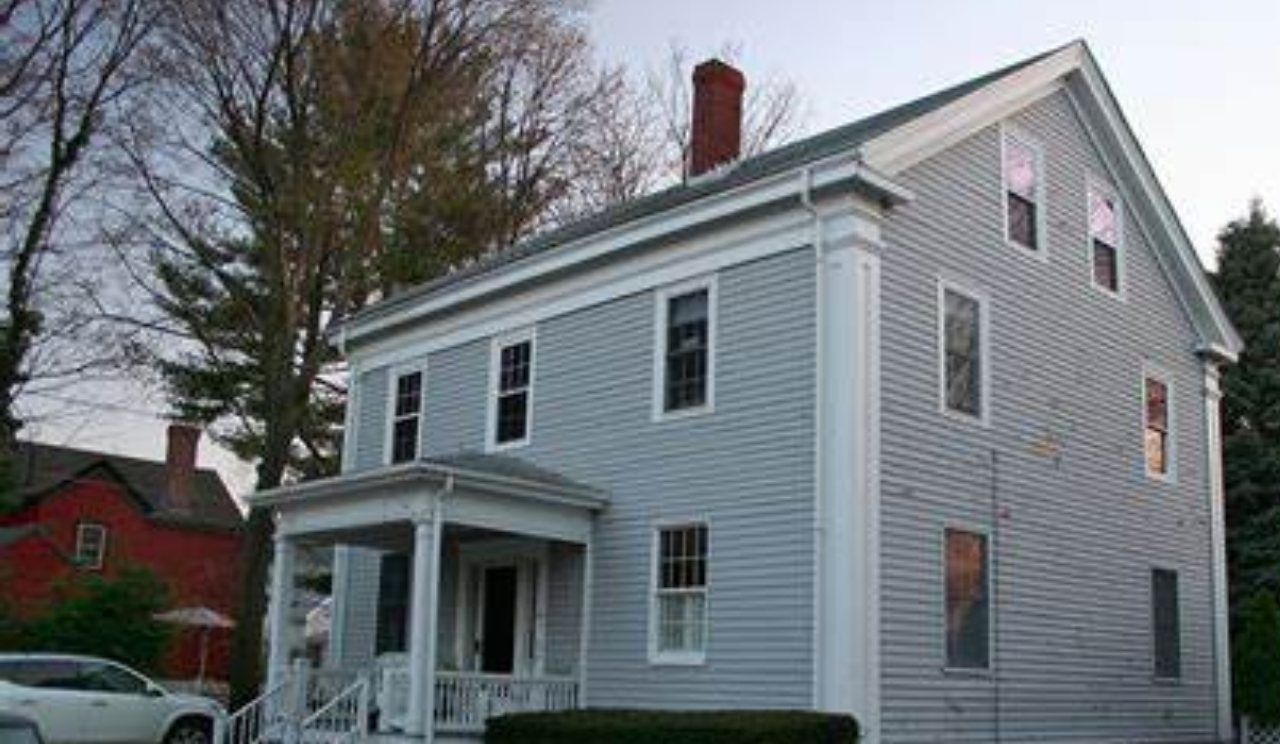
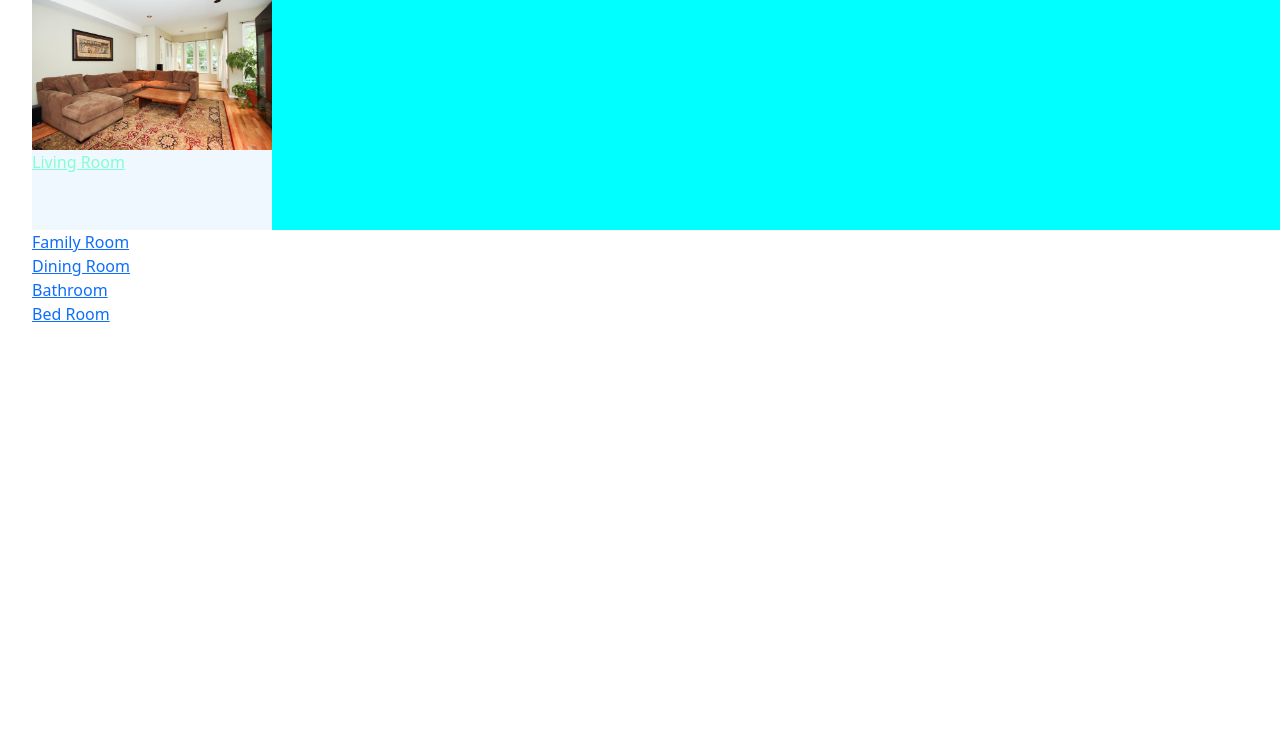
Before and after one commit to gowotamdal/bootstrap-switch-lamp, a plain HTML site: page index.html in a window 1280 px wide. Shown: the part 56-800 px from the top of the page. Drawn offline with nearby package versions, Linux system fonts and the light colour scheme.

Commit message:
menambah beberapa assets dan melakukan perubahan

```diff
--- a/index.html
+++ b/index.html
@@ -9,37 +9,66 @@
     <!-- CSS only -->
     <link href="https://cdn.jsdelivr.net/npm/bootstrap@5.2.1/dist/css/bootstrap.min.css" rel="stylesheet"
         integrity="sha384-iYQeCzEYFbKjA/T2uDLTpkwGzCiq6soy8tYaI1GyVh/UjpbCx/TYkiZhlZB6+fzT" crossorigin="anonymous">
+
     <title>Switch Your Lamps</title>
+
     <link rel="stylesheet" href="style.css">
 
 </head>
 
 <body>
     <div class="home">
+        <h2>HOME</h2>
+        <div class="allrooms">
 
-        <h2>HOME</h2>
+            <ul class="ul-allrooms">
 
+                <!-- Living Room -->
+                <div class="container-livingroom">
+                    <li class="li-livingroom">
+                        <a href="livingroom.html" class="livingroom">
+                            <img src="assets/image/livingroom.jpg" class="img-livingroom" />
+                            <p>Living Room</p>
+                        </a>
+                    </li>
+                </div>
 
-        <!-- Living Room -->
-        <div>
-            <img src="" />
+                <!-- Family Room -->
+                <div class="container-familyroom">
+                    <li class="li-familyroom">
+                        <a href="familyroom.html" class="familyroom">Family Room</a>
+                    </li>
+                </div>
+
+                <!-- Dining Room -->
+                <div class="container-diningroom">
+                    <li class="li-diningroom">
+                        <a href="diningroom.html" class="diningroom">Dining Room</a>
+                    </li>
+                </div>
+
+                <!-- Bathroom -->
+                <div class="container-bathroom">
+                    <li class="li-bathroom">
+                        <a href="bathroom.html" class="bathroom">Bathroom</a>
+                    </li>
+                </div>
+
+                <!-- Bed Room -->
+                <div class="container-bedroom">
+                    <li class="li-bedroom">
+                        <a href="bedroom.html" class="bedroom">Bed Room</a>
+                    </li>
+            </ul>
         </div>
-        <!-- Family Room -->
+    </div>
 
-        <img src="" />
-        <!-- Dining Room -->
-        <img src="" />
-        <!-- Bathroom -->
-        <img src="" />
-        <!-- Bed Room -->
-        <img src="" />
-
-    </div>
 
 
 
     <!--foot cdn-->
     <script src="https://unpkg.com/flowbite@1.5.3/dist/flowbite.js"></script>
+
     <!-- JavaScript Bundle with Popper -->
     <script src="https://cdn.jsdelivr.net/npm/bootstrap@5.2.1/dist/js/bootstrap.bundle.min.js"
         integrity="sha384-u1OknCvxWvY5kfmNBILK2hRnQC3Pr17a+RTT6rIHI7NnikvbZlHgTPOOmMi466C8"
--- a/style.css
+++ b/style.css
@@ -1,7 +1,28 @@
 *,
 
 body {
-background-image: url(assets/image/home.jpg);
+background-image: url();
 background-repeat: no-repeat;
 background-size:40cm;
 }
+
+.ul-allrooms {
+
+
+}
+
+.container-livingroom {
+background-color: aqua;
+
+}
+
+.li-livingroom {
+    height: 30vh;
+    width: 30vh;
+background-color: aliceblue;
+}
+
+.livingroom {
+    color: aquamarine;
+
+}
```
